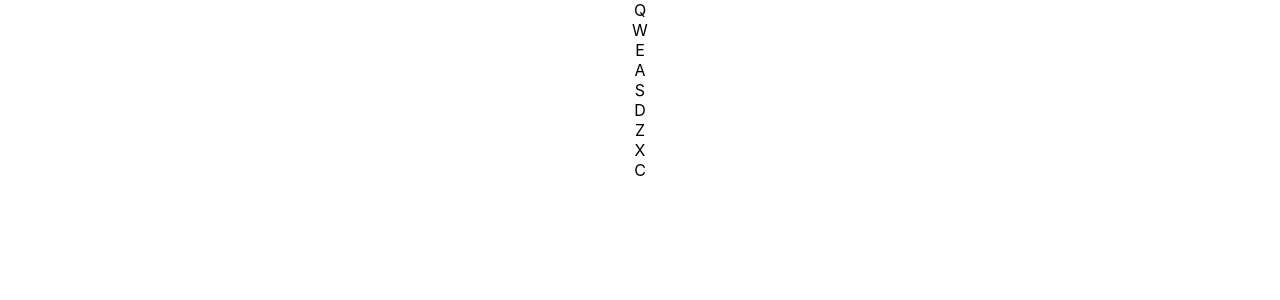
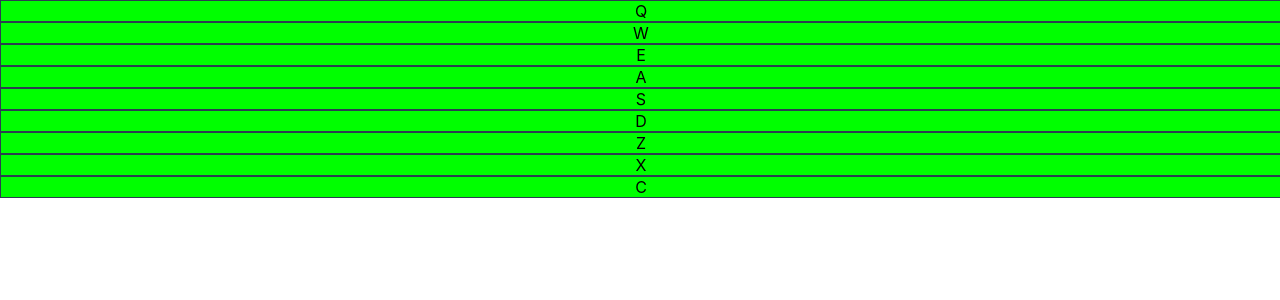
Before and after one commit to Mohamed-Magdey/react-redux-todos, a React (Create React App) app: page / in a window 1280 px wide. Shown: the top 300 px of the page. Built offline with nearby package versions, Linux system fonts and the light colour scheme.

Commit message:
end project

```diff
--- a/src/App.css
+++ b/src/App.css
@@ -2,31 +2,14 @@
   text-align: center;
 }
 
-.App-logo {
-  animation: App-logo-spin infinite 20s linear;
-  height: 40vmin;
+.drum-pad {
+  width: 100%;
+  background-color: #00FF00;
+  border: 1px solid #2c3e50;
 }
 
-.App-header {
-  background-color: #282c34;
-  min-height: 100vh;
-  display: flex;
-  flex-direction: column;
-  align-items: center;
-  justify-content: center;
-  font-size: calc(10px + 2vmin);
-  color: white;
+audio {
+  display: block;
+  width: 100%;
+  background-color: #3f51b5;
 }
-
-.App-link {
-  color: #61dafb;
-}
-
-@keyframes App-logo-spin {
-  from {
-    transform: rotate(0deg);
-  }
-  to {
-    transform: rotate(360deg);
-  }
-}
--- a/src/App.js
+++ b/src/App.js
@@ -51,36 +51,77 @@ const bankOne = [{
 ];
 
 class DrumPad extends Component {
+    drumKeyTrigger;
+    drumId;
+    drumUrl;
+    drumKeyCode;
     constructor(props) {
         super(props);
+
+        this.handleButton = this.handleButton.bind(this);
+        this.playSound = this.playSound.bind(this);
+    }
+
+    handleButton(e) {
+        if (e.keyCode === this.props.drumKeyCode) {
+            this.playSound();
+        }
+    }
+
+    componentDidMount(){
+        document.addEventListener("keydown", this.handleButton);
+    }
+    componentWillUnmount(){
+        document.removeEventListener("keydown", this.handleButton);
+    }
+
+    playSound() {
+        const sound = document.getElementById(this.props.drumKeyTrigger);
+        const text = document.getElementById("display");
+        text.innerText = this.props.drumId;
+        sound.play();
     }
 
     render() {
-        const drum = bankOne.map((val) => (
-            <div className="drum-pad" id={val.id}>
-                <audio id={val.keyTrigger}
+        return (
+            <div id={this.props.drumId} className="drum-pad"
+                 onClick={this.playSound}
+                 onKeyPress={this.handleButton}
+            >
+                <audio id={this.props.drumKeyTrigger}
                        className="clip"
-                       src={val.url}
+                       src={this.props.drumUrl}
                 >
                 </audio>
-                {val.keyTrigger}
-            </div>
-        ));
-
-        return (
-            <div>
-                {drum}
+                {this.props.drumKeyTrigger}
             </div>
         )
     }
 }
 
+
 class App extends Component {
+    constructor(props) {
+        super(props);
+        this.state = {
+            bankOne: bankOne
+        }
+    }
+
   render() {
+        const data = this.state.bankOne.map((val) => {
+            return (
+                <DrumPad drumId={val.id}
+                         drumUrl={val.url}
+                         drumKeyCode={val.keyCode}
+                         drumKeyTrigger={val.keyTrigger}
+                         key={val.id}
+                />
+            )});
     return (
         <div className="App container" id="drum-machine">
             <div id="display"></div>
-            <DrumPad />
+            {data}
         </div>
     );
   }
```
